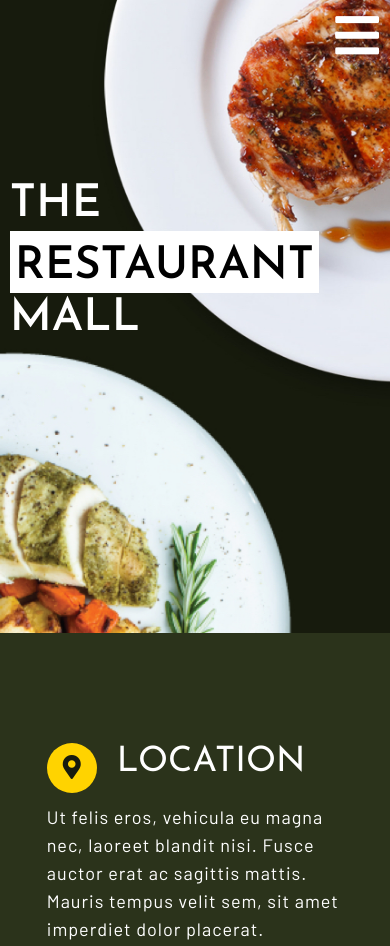
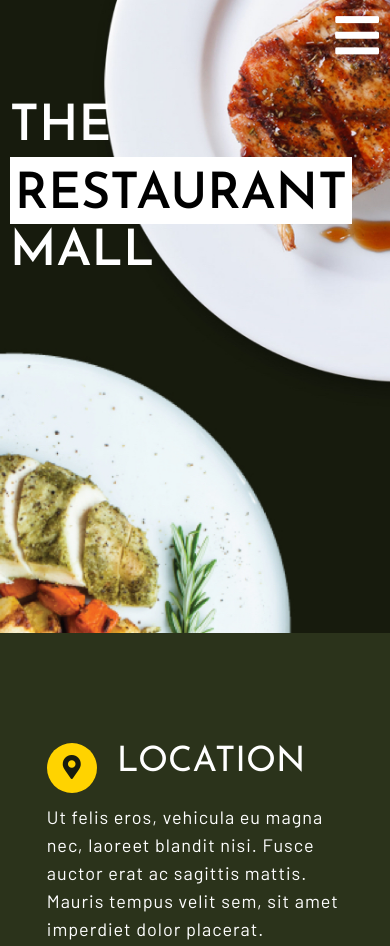
Before and after one commit to grantskinner9/Grant-Skinner-Project-One, a plain HTML site: page index.html in a window 390 px wide. Shown: the top 946 px of the page. Drawn offline with Linux system fonts and the light colour scheme.

Commit message:
fixed index header for responsive design

```diff
--- a/styles/scss/_index.scss
+++ b/styles/scss/_index.scss
@@ -205,8 +205,8 @@ header {
 @media (max-width: 768px) {
     // header
     .index h1 {
-        font-size: 2.25rem;
-        padding-top: 150px;
+        font-size: 3rem;
+        padding-top: 70px;
     }
 
     h2 {
@@ -266,4 +266,10 @@ header {
     }
 }
 
+@media(max-width: 480px) {
+    .index h1 {
+        font-size: 2.5rem;
+    }
 }
+
+}
```
Also changed, not shown: styles/styles.css.
